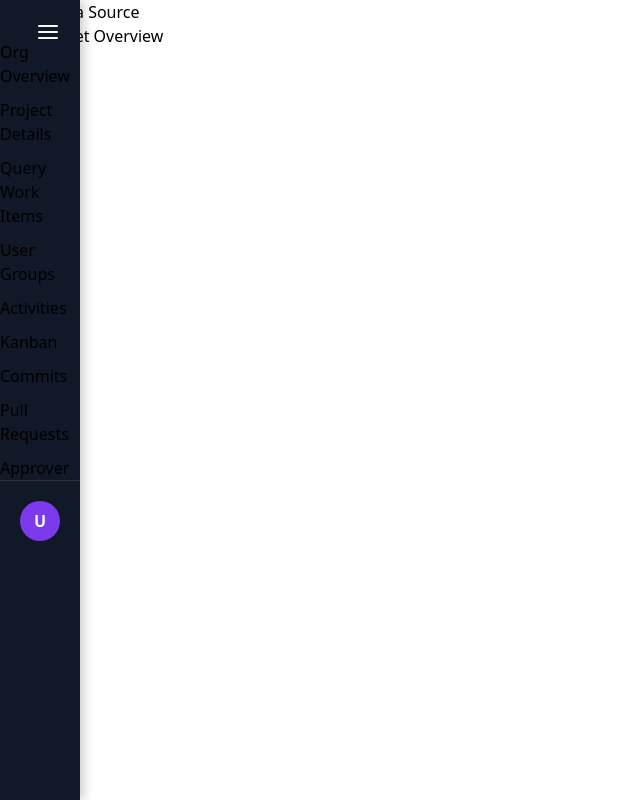
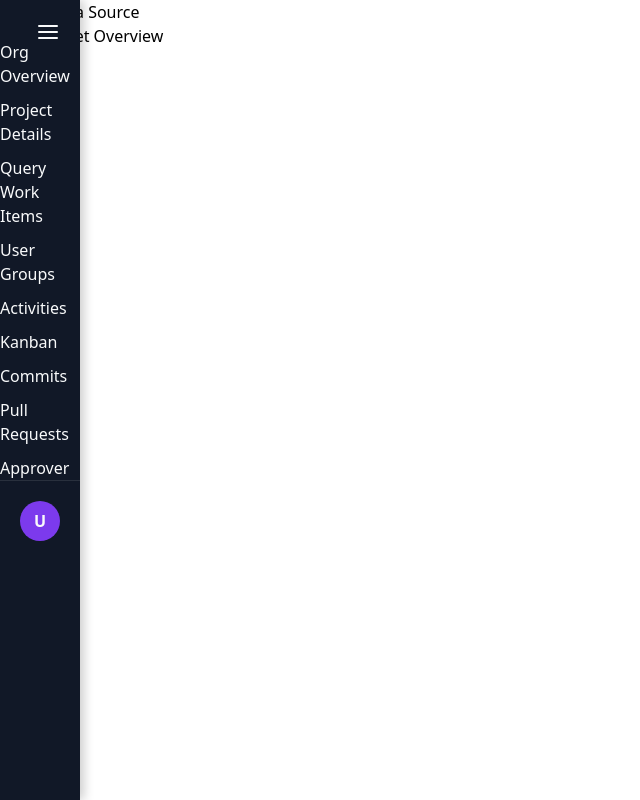
Before and after one commit to hithaishi-25/InisghtOps-Project, a React (Vite) app in the folder InsightOps/Frontend/: page / in a window 1280 px wide. Shown: the whole page, without its empty margins (0-640 px from the left). Built offline with nearby package versions, Linux system fonts and the light colour scheme.

Commit message:
Modified Colours of NavBar

```diff
--- a/InsightOps/Frontend/src/NavBar.css
+++ b/InsightOps/Frontend/src/NavBar.css
@@ -61,6 +61,7 @@
   display: flex;
   flex-direction: column;
   gap: 10px;
+  color: var(--color-background);
 }
 
 .nav-links li {
--- /dev/null
+++ b/package.json
@@ -0,0 +1,5 @@
+{
+  "dependencies": {
+    "react-date-range": "^2.0.1"
+  }
+}
```
Also changed, not shown: 1 other file (tests, documents, lock files or other folders).
